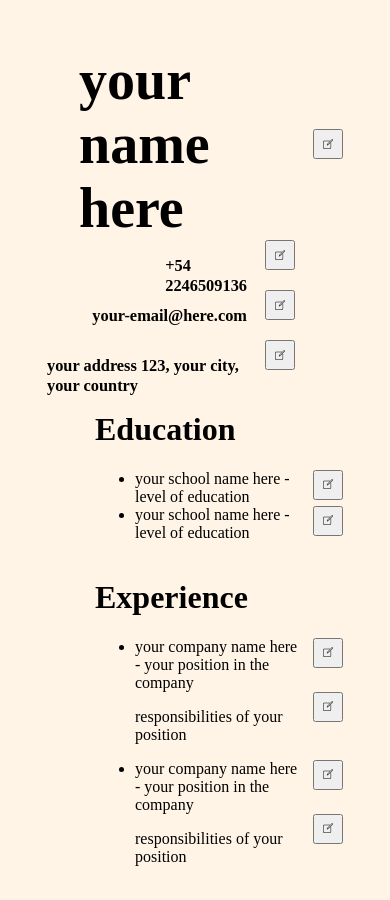
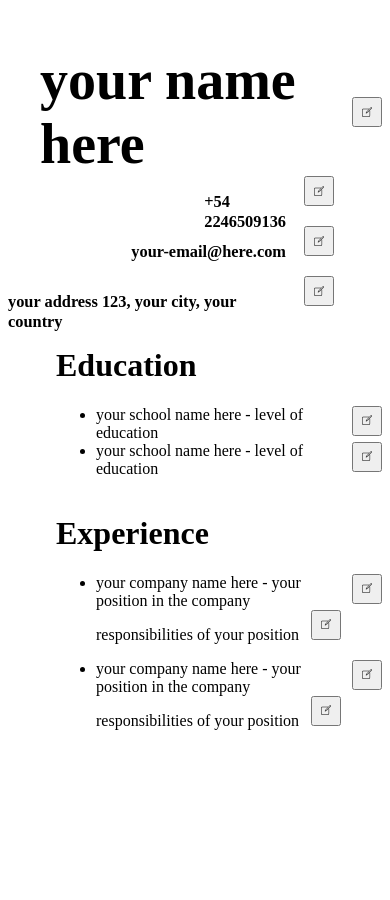
Before and after one commit to Nahuel-xpag/react-cv-app, a React (Vite) app: page / in a window 390 px wide. Shown: the top 900 px of the page. After the commit the page ends 844 px from the top, so only its background shows below. Built offline with nearby package versions, Linux system fonts and the light colour scheme.

Commit message:
feat: added minimal responsiveness

```diff
--- a/src/styles/main.css
+++ b/src/styles/main.css
@@ -1,7 +1,9 @@
-body{
-    background-color: rgb(255, 244, 230);
-    padding-left: 10%;
-    padding-right: 10%;
+@media screen and (min-width:1000px) {
+    body{
+        background-color: rgb(255, 244, 230);
+        padding-left: 10%;
+        padding-right: 10%;
+    }
 }
 .header{
     display: flex;
```
